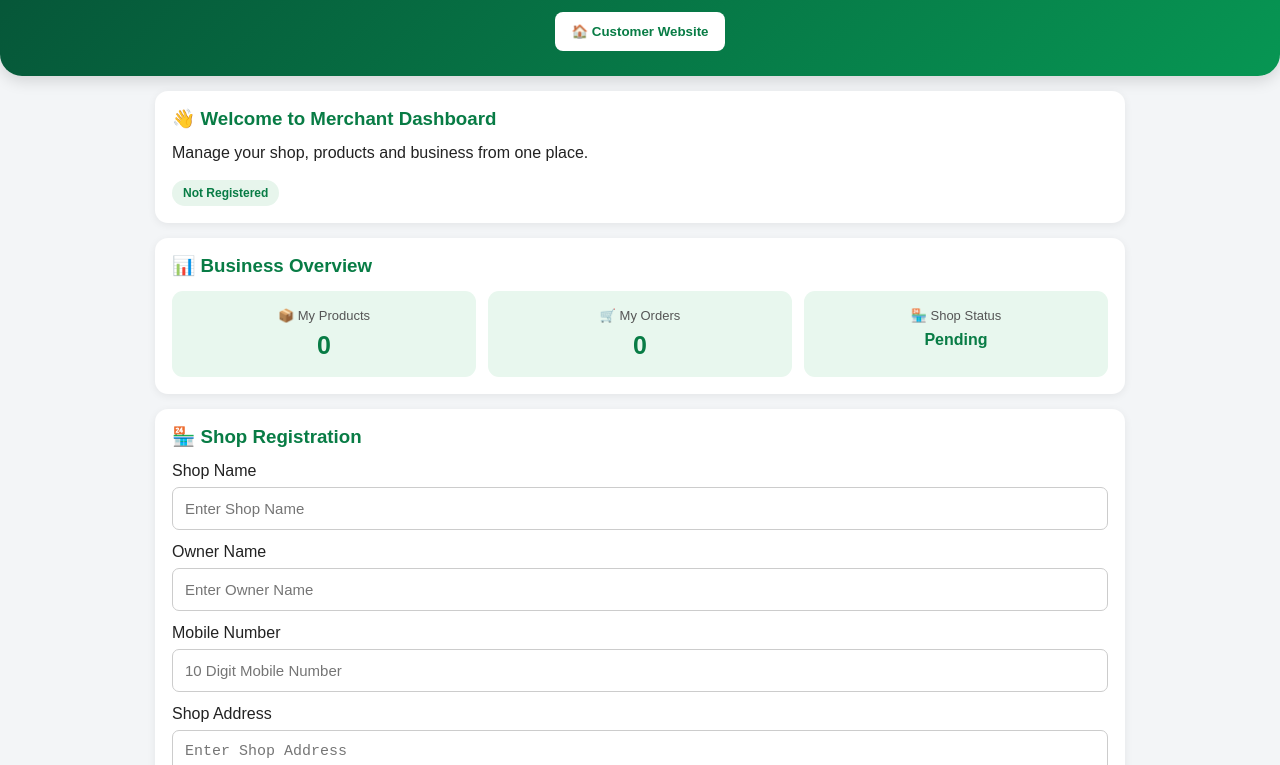
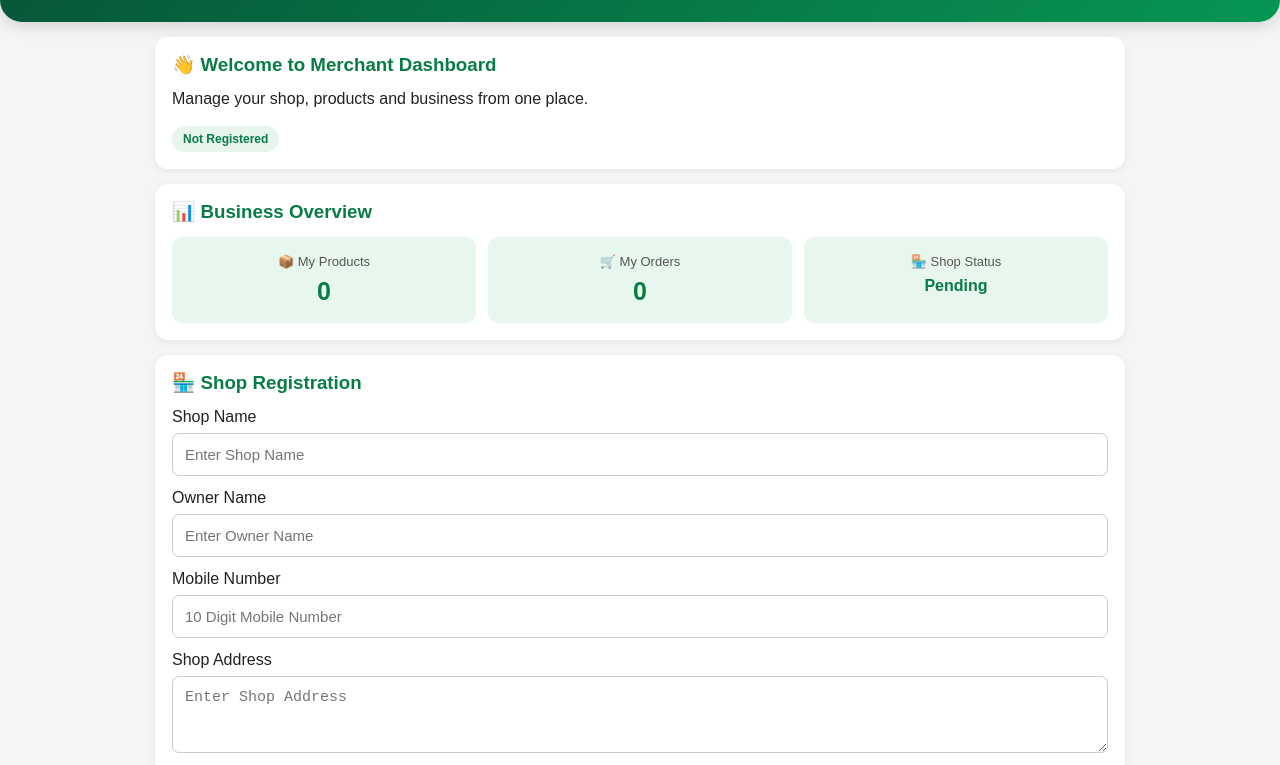
Before and after one commit to Shubham1922-hue/Quickbasket-, a plain HTML site: page merchant.html in a window 1280 px wide. Shown: the part 195-960 px from the top of the page. Drawn offline with Linux system fonts and the light colour scheme.

Commit message:
Update merchant.html

```diff
--- a/merchant.html
+++ b/merchant.html
@@ -221,11 +221,7 @@ footer{
 
  <div class="dashboard-label">MERCHANT DASHBOARD</div>
 
- <div class="header-buttons">
-  <a href="index.html" style="text-decoration:none">
-   <button class="white-btn">🏠 Customer Website</button>
-  </a>
- </div>
+
 
 </header>
 
```
